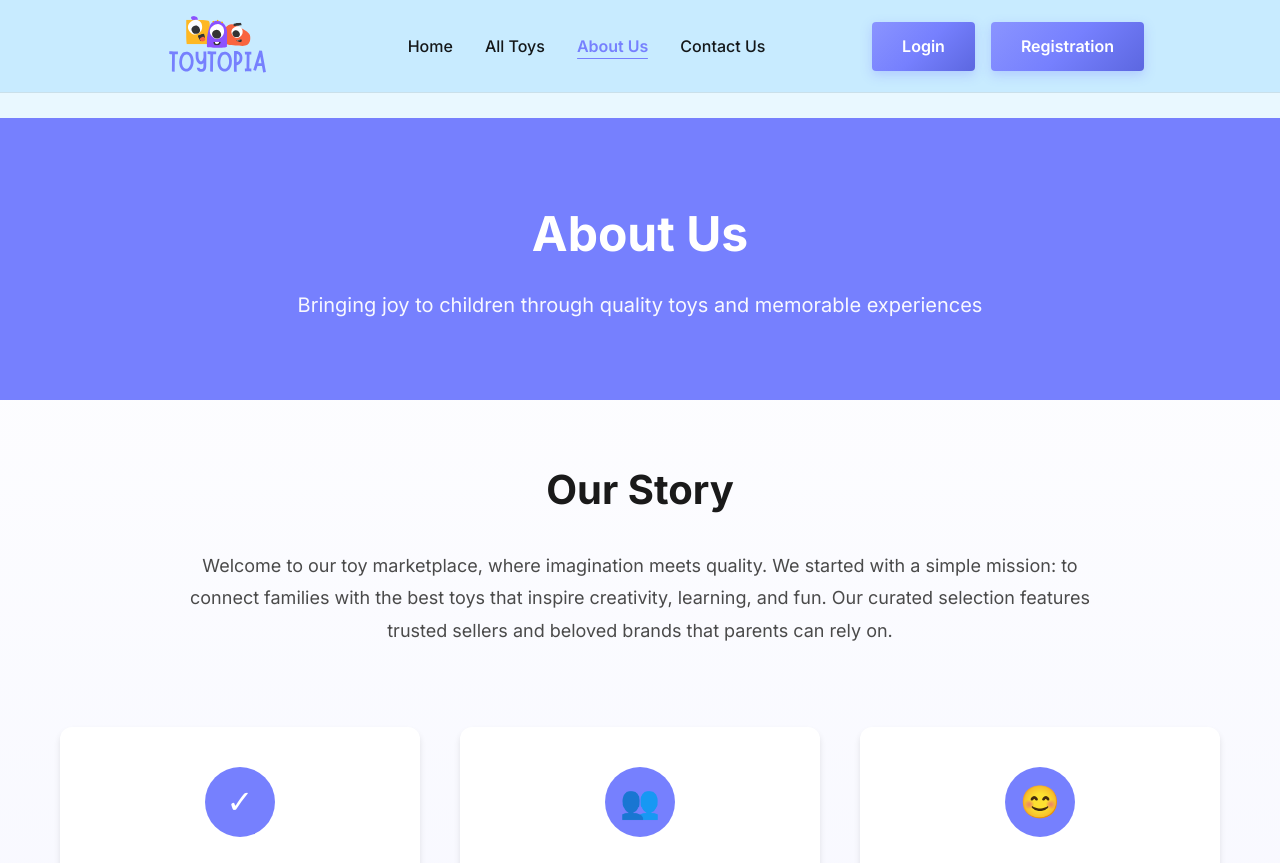
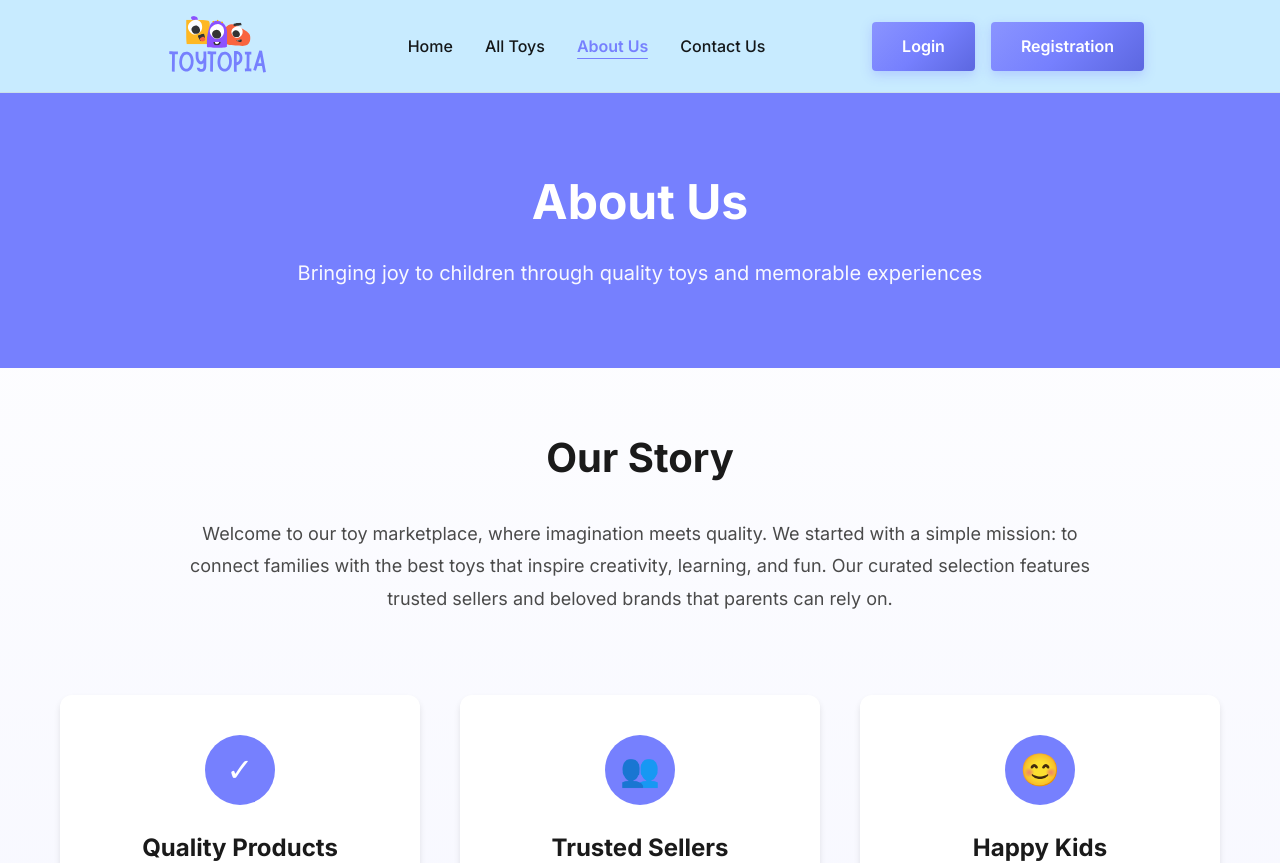
Before and after one commit to Tahmied/toytopia, a React (Vite) app: page /about in a window 1280 px wide. Shown: the top 863 px of the page. Built offline with nearby package versions, Linux system fonts and the light colour scheme; no server answers.

Commit message:
- minor styling fixes

```diff
--- a/src/Components/About/AboutPage.css
+++ b/src/Components/About/AboutPage.css
@@ -9,7 +9,7 @@
     color: white;
     padding: 80px 20px;
     text-align: center;
-    margin-top: -2rem;
+    margin-top: -4rem;
 }
 
 .aboutpage-hero-content h1 {
--- a/src/Components/Contact/ContactPage.css
+++ b/src/Components/Contact/ContactPage.css
@@ -2,7 +2,7 @@
 .contactpage-wrapper {
     min-height: 100vh;
     background: linear-gradient(to bottom, #ffffff, #f3f4ff);
-    margin-top: -2rem;
+    margin-top: -4rem;
 }
 
 .contactpage-hero-section {
```
